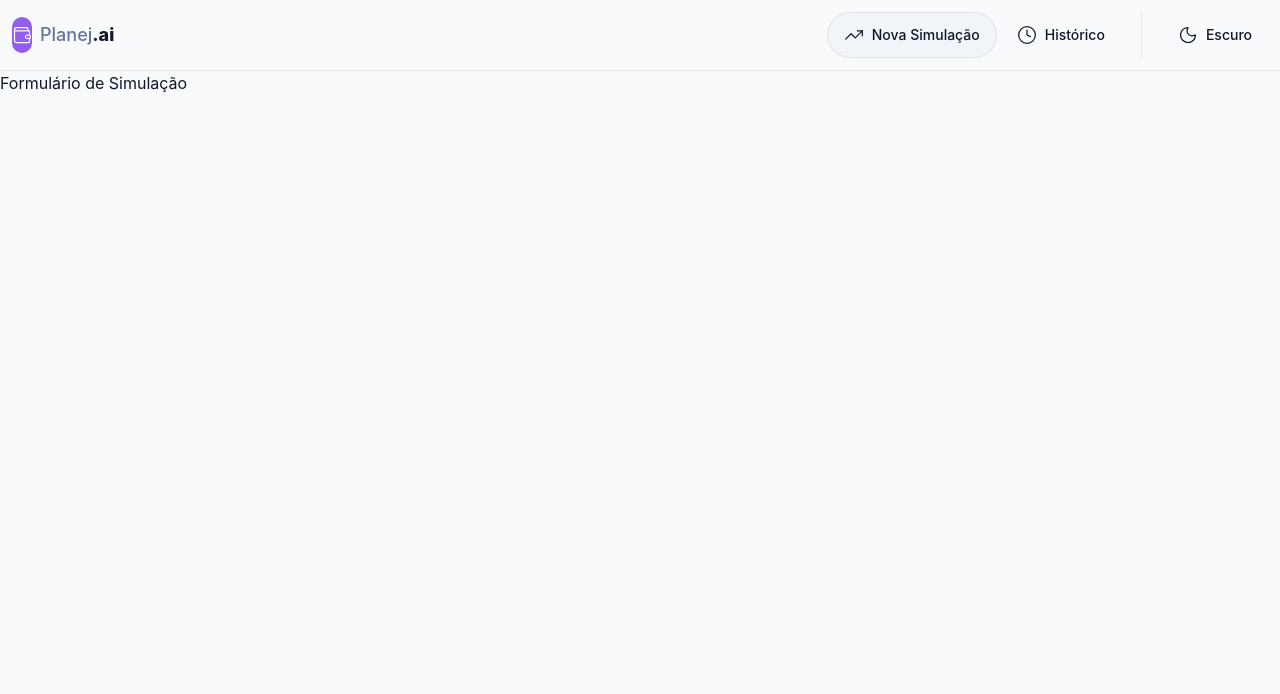
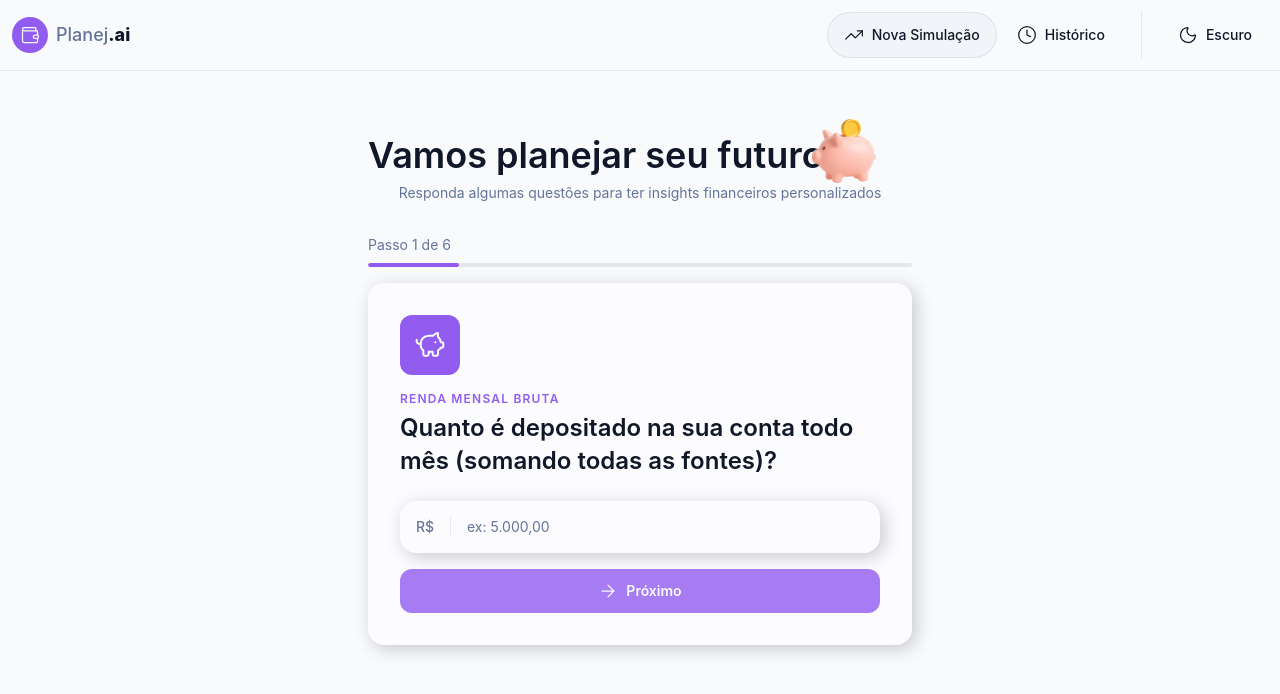
Before and after one commit to Peixoto1990/planejai, a React (Vite) app: page / in a window 1280 px wide. Shown: the top 694 px of the page. Built offline with nearby package versions, Linux system fonts and the light colour scheme.

Commit message:
feat(simulation): criar fluxo de simulação financeira em etapas com componentes reutilizáveis e estilos personalizados

```diff
--- /dev/null
+++ b/src/components/features/Simulation/Form.tsx
@@ -0,0 +1,39 @@
+import { simulationFormSteps } from '@/data/simulation';
+import { useState } from 'react';
+import { FormStep } from './FormStep';
+import { StepProgress } from './Progress';
+
+export function SimulationForm() {
+  const [currentStepIndex, setCurrentStepIndex] = useState(0);
+  const totalSteps = simulationFormSteps.length;
+  const currentStep = simulationFormSteps[currentStepIndex];
+
+  const handleNextStep = () => {
+    if (currentStepIndex + 1 > totalSteps - 1) {
+      return;
+    }
+
+    setCurrentStepIndex((prev) => prev + 1);
+  };
+
+  const handlePreviousStep = () => {
+    if (currentStepIndex === 0) {
+      return;
+    }
+
+    setCurrentStepIndex((prev) => prev - 1);
+  };
+
+  return (
+    <>
+      <StepProgress currentStep={currentStepIndex + 1} totalSteps={totalSteps} />
+      <FormStep
+        key={currentStep.id}
+        {...currentStep}
+        hideBackButton={currentStepIndex === 0}
+        onBack={handlePreviousStep}
+        onNext={handleNextStep}
+      />
+    </>
+  );
+}
--- /dev/null
+++ b/src/components/features/Simulation/FormStep.tsx
@@ -0,0 +1,80 @@
+import { Button } from '@/components/shared/Button';
+import { Input, type InputProps } from '@/components/shared/Input';
+import { ArrowLeft, ArrowRight, type LucideIcon } from 'lucide-react';
+import { useState, type SyntheticEvent } from 'react';
+
+export interface FormStepProps {
+  id: string;
+  icon: LucideIcon;
+  title: string;
+  question: string;
+  inputProps: InputProps;
+  submitButtonProps?: {
+    label: string;
+    emojiIcon?: string | undefined;
+  };
+}
+
+interface ActionsButtonsProps {
+  onBack: () => void;
+  onNext: () => void;
+  hideBackButton?: boolean;
+}
+
+export function FormStep({
+  icon: Icon,
+  title,
+  question,
+  inputProps,
+  submitButtonProps,
+  hideBackButton,
+  onBack,
+  onNext,
+}: FormStepProps & ActionsButtonsProps) {
+  const [inputValue, setInputValue] = useState('');
+
+  const handleSubmit = (e: SyntheticEvent<HTMLFormElement>) => {
+    e.preventDefault();
+
+    if (!inputValue) return;
+
+    onNext();
+  };
+  return (
+    <div className="bg-card rounded-2xl p-6 shadow-[4px_4px_18px_0px_rgba(0,0,0,0.2)] sm:p-8">
+      <div className="bg-primary mb-4 flex h-15 w-15 items-center justify-center rounded-xl">
+        <Icon size={32} className="text-primary-foreground" />
+      </div>
+      <h2 className="text-primary mb-1 text-xs font-semibold tracking-widest uppercase">{title}</h2>
+      <h3 className="text-foreground mb-6 text-xl leading-snug font-semibold sm:text-2xl">
+        {question}
+      </h3>
+      <form onSubmit={handleSubmit} className="flex flex-col gap-4">
+        <Input {...inputProps} value={inputValue} onChange={(e) => setInputValue(e.target.value)} />
+        <div className="flex flex-col gap-3 sm:flex-row sm:gap-6">
+          {!hideBackButton && (
+            <Button
+              type="button"
+              onClick={onBack}
+              variant="ghost"
+              className="order-2 flex-1 justify-center rounded-xl py-3 sm:order-1"
+              icon={ArrowLeft}
+            >
+              Voltar
+            </Button>
+          )}
+          <Button
+            disabled={!inputValue}
+            type="submit"
+            variant="primary"
+            className="order-1 flex-1 sm:order-2"
+            icon={!submitButtonProps?.emojiIcon ? ArrowRight : undefined}
+          >
+            {submitButtonProps?.label ?? 'Próximo'}
+            {submitButtonProps?.emojiIcon}
+          </Button>
+        </div>
+      </form>
+    </div>
+  );
+}
--- /dev/null
+++ b/src/components/features/Simulation/Hero.tsx
@@ -0,0 +1,22 @@
+import PiggyBankImage from '@/assets/images/piggy-bank.png';
+
+export function SimulationHero() {
+  return (
+    <div className="mb-8 text-center">
+      <div className="flex flex-col items-center sm:flex-row">
+        <h1 className="text-foreground text-3xl font-semibold sm:text-4xl">
+          Vamos planejar seu futuro
+        </h1>
+        <img
+          src={PiggyBankImage}
+          alt=""
+          aria-hidden="true"
+          className="h-16 w-16 sm:-mt-2 sm:-ml-3"
+        />
+      </div>
+      <p className="text-muted-foreground text-sm">
+        Responda algumas questões para ter insights financeiros personalizados
+      </p>
+    </div>
+  );
+}
--- /dev/null
+++ b/src/components/features/Simulation/Progress.tsx
@@ -0,0 +1,27 @@
+interface StepProgressProps {
+  currentStep: number;
+  totalSteps: number;
+}
+
+export function StepProgress({ currentStep, totalSteps }: StepProgressProps) {
+  const progress = (currentStep / totalSteps) * 100;
+
+  return (
+    <div className="mb-4 ">
+      <p className="text-muted-foreground mb-2 text-sm">
+        Passo {currentStep} de {totalSteps}
+      </p>
+      <div className="bg-border h-1 w-full overflow-hidden rounded-full">
+        <div
+          role="progressbar"
+          aria-valuenow={currentStep}
+          aria-valuemin={1}
+          aria-valuemax={totalSteps}
+          aria-label={`Passo ${currentStep} de ${totalSteps}`}
+          className="bg-primary h-full rounded-full transition-all duration-300"
+          style={{ width: `${progress}%` }}
+        />
+      </div>
+    </div>
+  );
+}
--- a/src/components/shared/Header.tsx
+++ b/src/components/shared/Header.tsx
@@ -12,7 +12,7 @@ export function Header() {
     <header className="border-b border-(--border) px-3 py-3">
       <nav className="flex items-center justify-between">
         <div className="flex items-center gap-2">
-          <div className="bg-primary flex h-9 items-center justify-center rounded-full">
+          <div className="bg-primary flex h-9 items-center justify-center rounded-full px-2 py-2">
             <Wallet size={20} className="text-primary-foreground" />
           </div>
           <span className="text-lg">
--- /dev/null
+++ b/src/components/shared/Input.tsx
@@ -0,0 +1,31 @@
+import type { InputHTMLAttributes } from 'react';
+import { Divider } from './Divider';
+
+export interface InputProps extends InputHTMLAttributes<HTMLInputElement> {
+  prefix?: string;
+  suffix?: string;
+}
+
+export function Input({ prefix, suffix, ...rest }: InputProps) {
+  return (
+    <div className="bg-input flex items-center rounded-2xl p-4 shadow-[4px_4px_18px_0px_rgba(0,0,0,0.2)]">
+      {prefix && (
+        <>
+          <span className="text-muted-foreground text-sm font-medium">{prefix}</span>
+          <Divider orientation="vertical" />
+        </>
+      )}
+      <input
+        className="text-foreground placeholder:text-muted-foreground w-full bg-transparent text-sm outline-none"
+        autoFocus
+        {...rest}
+      />
+      {suffix && (
+        <>
+          <Divider orientation="vertical" />
+          <span className="text-muted-foreground text-sm font-medium">{suffix}</span>
+        </>
+      )}
+    </div>
+  );
+}
--- /dev/null
+++ b/src/data/simulation.ts
@@ -0,0 +1,77 @@
+import { CalendarClock, CreditCard, Goal, Landmark, PiggyBank, Wallet } from 'lucide-react';
+
+import type { FormStepProps } from '@/components/features/Simulation/FormStep';
+
+export const simulationFormSteps: FormStepProps[] = [
+  {
+    id: 'income',
+    icon: PiggyBank,
+    title: 'Renda mensal bruta',
+    question: 'Quanto é depositado na sua conta todo mês (somando todas as fontes)?',
+    inputProps: {
+      placeholder: 'ex: 5.000,00',
+      prefix: 'R$',
+      maxLength: 12,
+    },
+  },
+  {
+    id: 'expenses',
+    icon: CreditCard,
+    title: 'Custos de vida',
+    question: 'Quanto você gasta mensalmente com custos fixos (aluguel, contas, etc)?',
+    inputProps: {
+      placeholder: 'ex: 2.000,00',
+      prefix: 'R$',
+      maxLength: 12,
+    },
+  },
+  {
+    id: 'debts',
+    icon: Landmark,
+    title: 'Dívidas / parcelas',
+    question: 'Você tem algum valor comprometido com parcelas ou empréstimos mensalmente?',
+    inputProps: {
+      placeholder: 'ex: 500,00',
+      prefix: 'R$',
+      maxLength: 12,
+    },
+  },
+  {
+    id: 'goalName',
+    icon: Goal,
+    title: 'Nome da meta',
+    question: 'Qual o objetivo que você deseja alcançar?',
+    inputProps: {
+      placeholder: 'ex: Viagem para o Japão',
+      maxLength: 50,
+    },
+  },
+  {
+    id: 'goalAmount',
+    icon: Wallet,
+    title: 'Custo da meta',
+    question: 'Quanto custa realizar esse sonho?',
+    inputProps: {
+      placeholder: 'ex: 15.000,00',
+      prefix: 'R$',
+      maxLength: 12,
+    },
+  },
+  {
+    id: 'goalDeadline',
+    icon: CalendarClock,
+    title: 'Prazo desejado',
+    question: 'Em quantos meses você planeja atingir esse objetivo?',
+    inputProps: {
+      type: 'number',
+      placeholder: 'ex: 12',
+      suffix: 'meses',
+      min: 1,
+      max: 120,
+    },
+    submitButtonProps: {
+      label: 'Gerar simulação',
+      emojiIcon: '✨',
+    },
+  },
+];
--- /dev/null
+++ b/src/pages/SimulationFormPage.tsx
@@ -0,0 +1,11 @@
+import { SimulationForm } from '@/components/features/Simulation/Form';
+import { SimulationHero } from '@/components/features/Simulation/Hero';
+
+export function SimulationFormPage() {
+  return (
+    <main className="mx-auto max-w-xl px-4 py-10 sm:py-14">
+      <SimulationHero />
+      <SimulationForm />
+    </main>
+  );
+}
--- a/src/router.tsx
+++ b/src/router.tsx
@@ -1,5 +1,6 @@
 import { createBrowserRouter } from 'react-router-dom';
 import { RootLayout } from './components/layout/RootLayout';
+import { SimulationFormPage } from './pages/SimulationFormPage';
 
 export const router = createBrowserRouter([
   {
@@ -7,7 +8,7 @@ export const router = createBrowserRouter([
     children: [
       {
         path: '/',
-        element: <h1>Formulário de Simulação</h1>,
+        element: <SimulationFormPage />,
       },
       {
         path: '/resultado',
```
Also changed, not shown: src/assets/images/piggy-bank.png (added).
